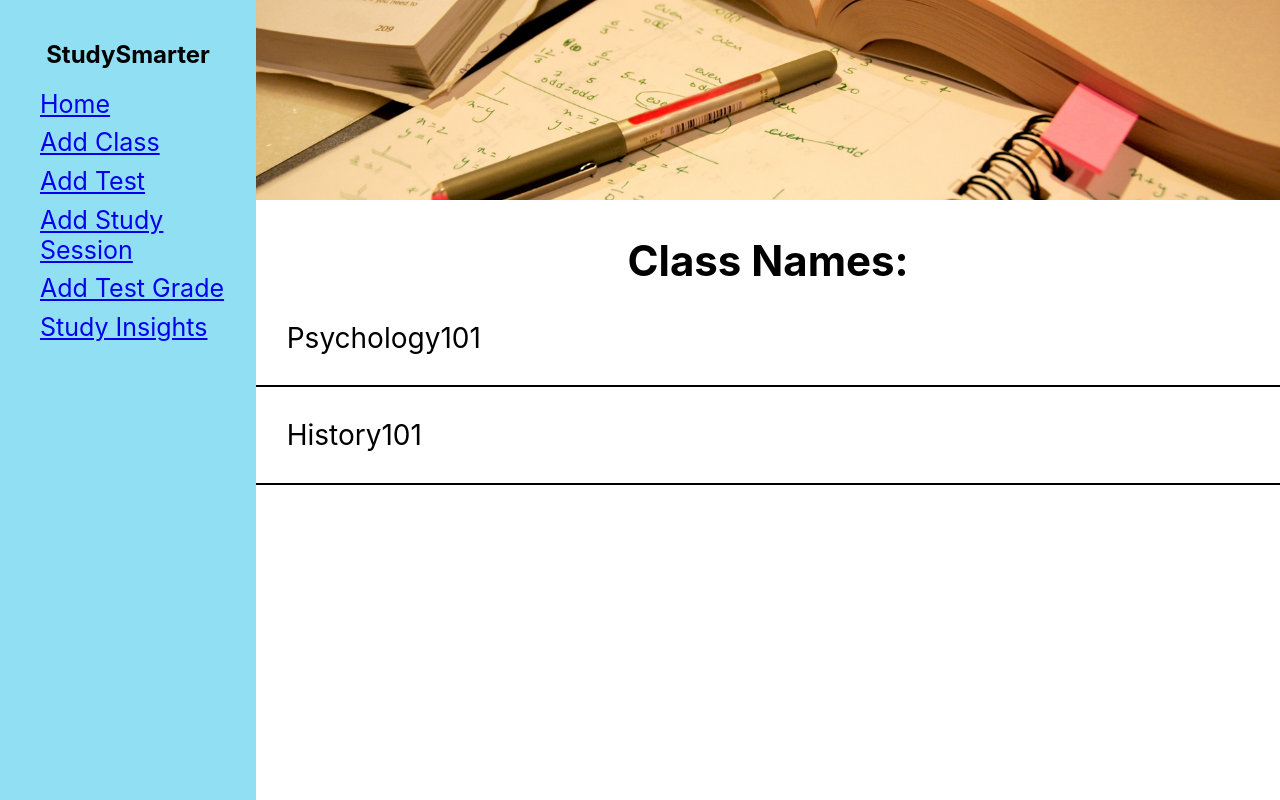
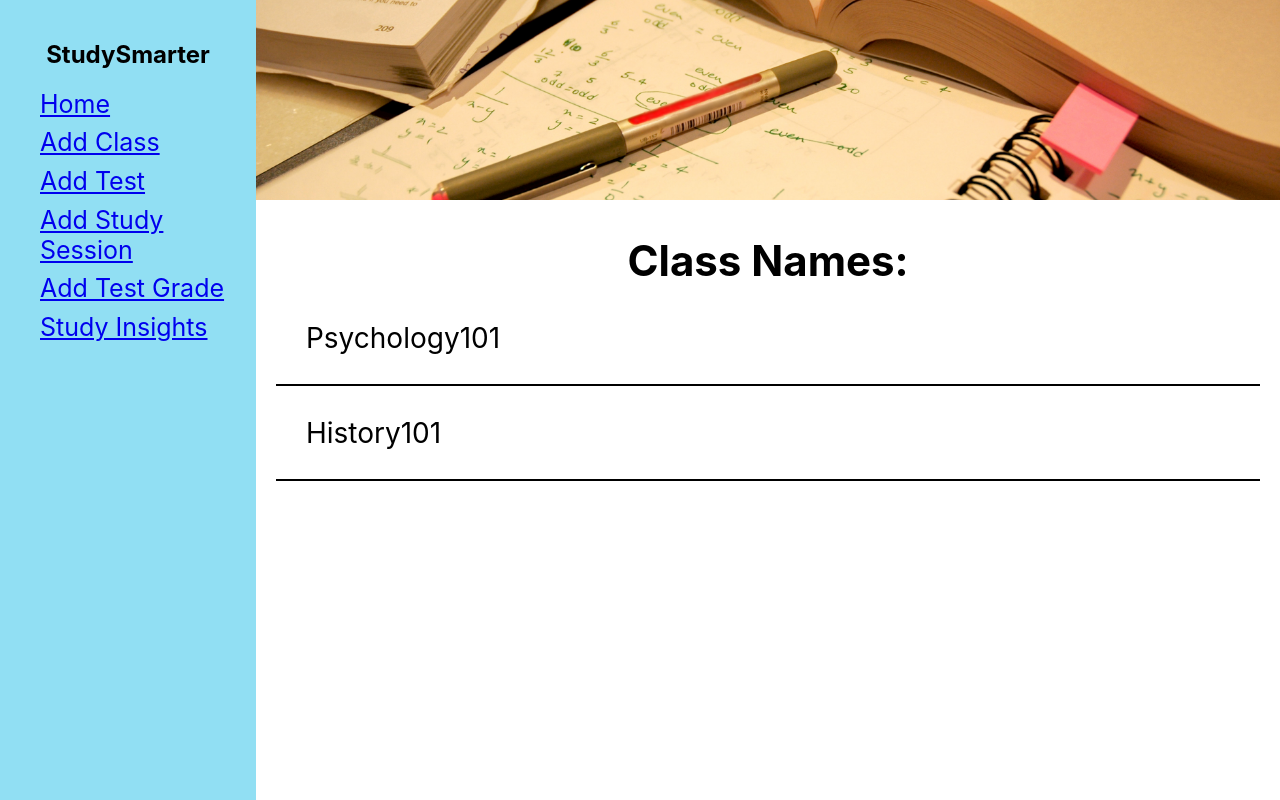
Before and after one commit to cparch/studySmarter, a React (Create React App) app: page / in a window 1280 px wide. Built offline with nearby package versions, Linux system fonts and the light colour scheme.

Commit message:
Add side padding to the elements below the header image

```diff
--- a/src/Components/Home/Home.css
+++ b/src/Components/Home/Home.css
@@ -1,3 +1,7 @@
+.container {
+  padding: 0% 2%;
+}
+
 .courseTitle{
   margin: 3%;
 }
--- a/src/Components/Home/Home.js
+++ b/src/Components/Home/Home.js
@@ -37,11 +37,9 @@ const Home = (props) => {
   return (
     <div>
       <div className='homeImage'/>
-      <h2>
-        Class Names:
-        </h2>
-      <div>
-        {courseNames}
+      <div className='container'>
+        <h2>Class Names: </h2>
+        <div>{courseNames}</div>
       </div>
     </div>
   )
```
